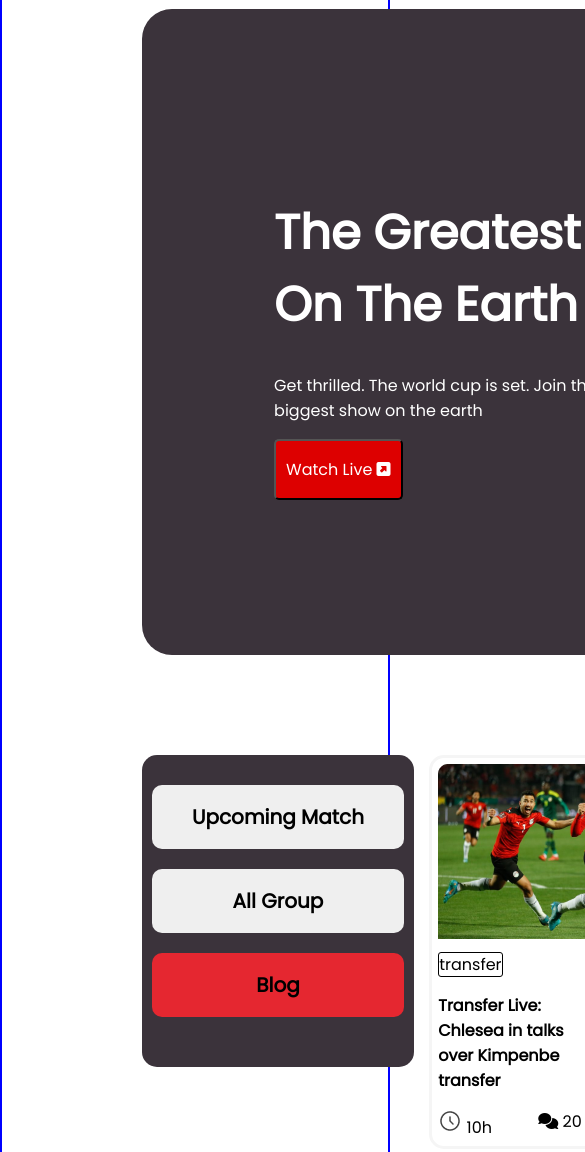
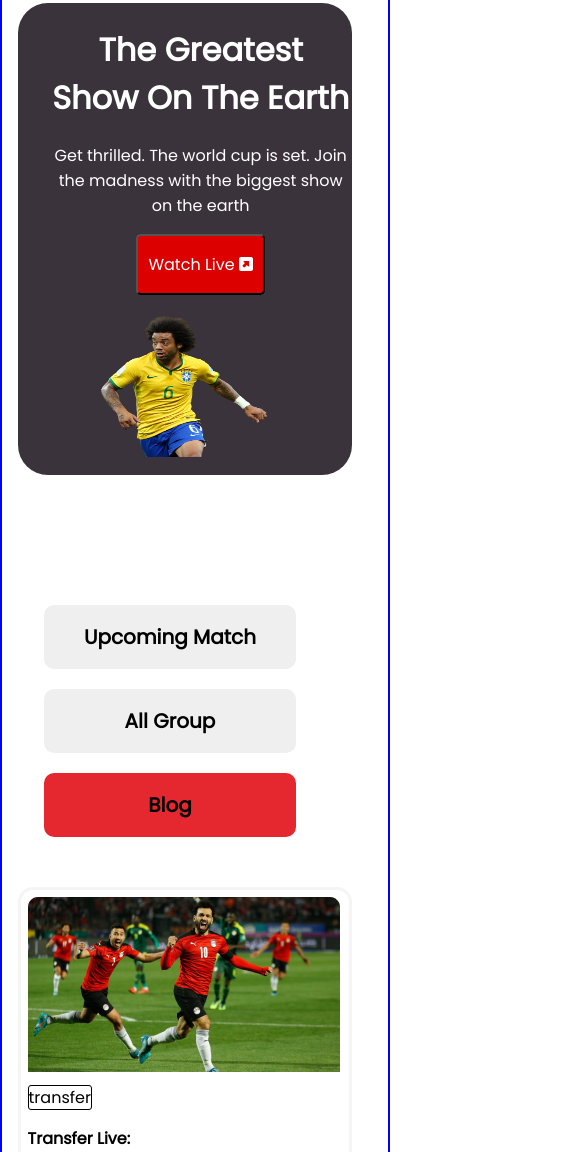
Before and after one commit to musabbir-m/world-cup, a plain HTML site: page index.html in a window 390 px wide. Shown: the part 43-1195 px from the top of the page, 585 px wide, since content can reach past the window. Drawn offline with Linux system fonts and the light colour scheme.

Commit message:
responsive mobile style

```diff
--- a/style.css
+++ b/style.css
@@ -13,9 +13,6 @@ body {
 
 }
 
-.header-section,
-.main-section,
-.footer {}
 
 /* universal style ends */
 
@@ -51,7 +48,7 @@ body {
 
 .header-img {
     padding-right: 10%;
-    size: 100%;
+
 }
 
 .header-txt h1 {
@@ -79,8 +76,8 @@ body {
 
 
 .header-img img {
-    width: 100%;
-    height: 100%;
+    width: 50%;
+    height: 80%;
 }
 
 /* ......
@@ -93,6 +90,8 @@ header-section style ends
     margin-top: 100px;
     margin-left: 140px;
     margin-right: 140px;
+    flex-direction: column;
+    border-radius: 15px;
 }
 
 .main-content {
@@ -142,7 +141,7 @@ header-section style ends
 .sidebar {
     width: 312px;
     height: 312px;
-    background-color: rgb(59, 51, 59);
+    background-color: rgb(220, 178, 237);
     border-radius: 15px;
     padding: 10px;
     margin-right: 15px;
@@ -206,3 +205,59 @@ footer div h4 {
     padding-right: 15px;
     font-weight: 3em;
 }
+
+/* ....footer style ends...... */
+
+/*..............
+ responsive mobile starts
+ ................*/
+
+@media screen and (max-width: 600px) {
+
+    /* mobile header sections  */
+    .header-section{
+        width: 334px;
+        height: 472px;
+        margin-left: 16px;
+        margin-top: 44px;
+        display: grid;
+        grid-template-columns: repeat(1, 1fr);
+    }
+
+    .header-txt h1 {
+        font-weight: 700;
+        font-size: 2em;
+        color: #FFFFFF;
+    }
+    .header-txt,
+.header-img {
+    width: 100%;
+    text-align: center;
+    padding-right: 2px;
+}
+/* mobile header style ends */
+
+/* mobile main section style starts  */
+
+.main-section{
+    width: 334px;
+    margin-left: 16px;
+}
+.sidebar-main-content{
+    flex-direction: column;
+}
+.sidebar{
+    padding-left: 20px;
+    padding-right: 20px;
+    margin-left: 6px;
+    background-color: #FFFFFF;
+}
+.main-content {
+    display: grid;
+    grid-template-columns: repeat(1, 1fr);
+    row-gap: 2px;
+    column-gap: 2px;
+}
+/* .............
+responsive mobile ends
+.............. */
```
